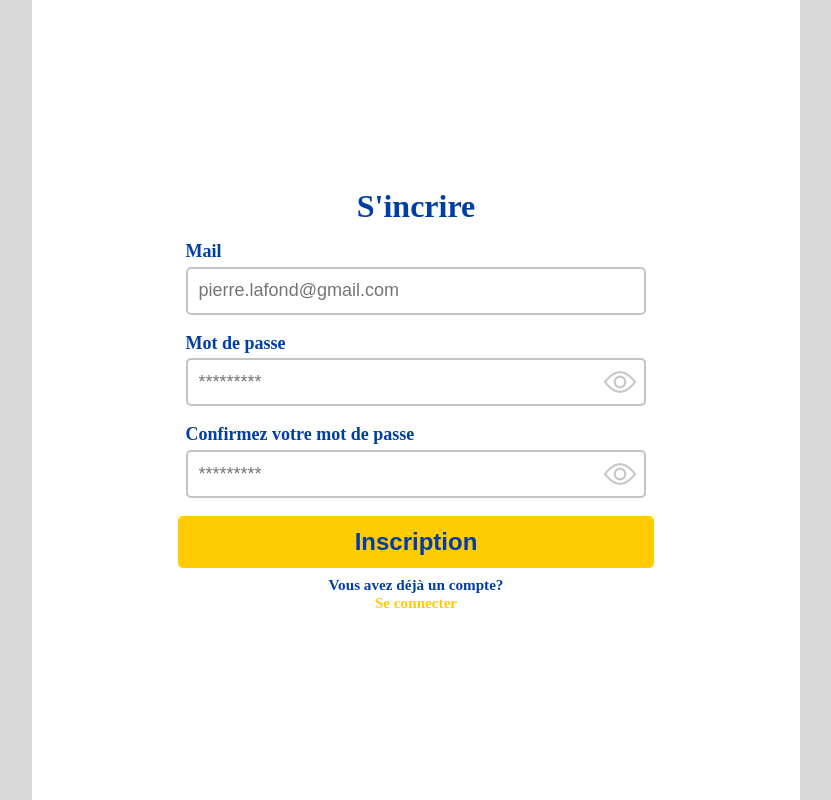
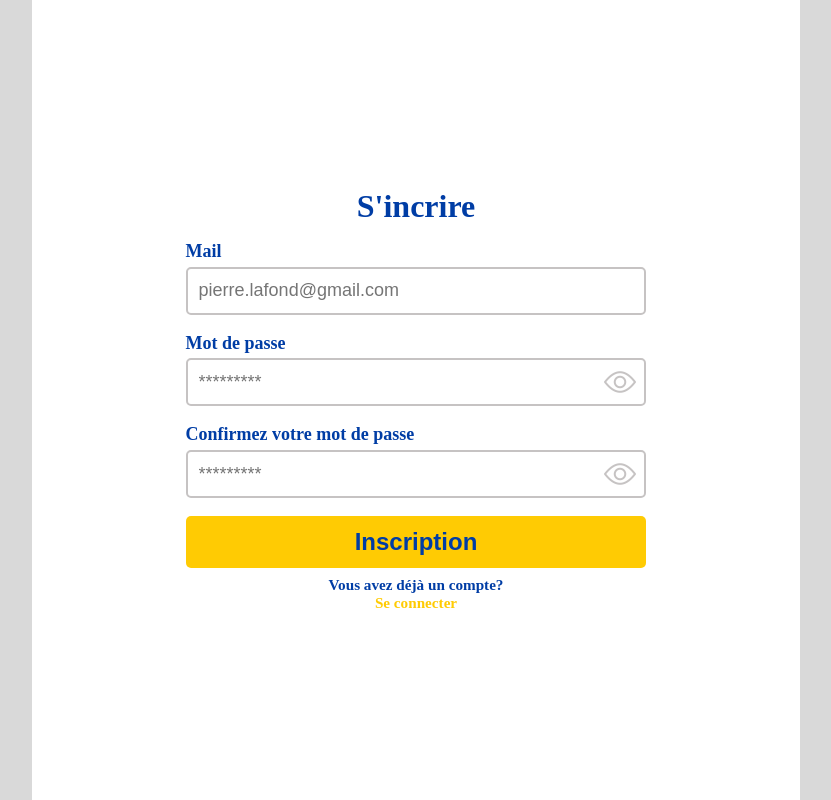
Before and after one commit to WildCodeSchool/2023-02-JS-Bordeaux-project-3-groupe1, a React (Vite) app in the folder frontend/: page /register in a window 1280 px wide. Shown: the whole page, without its empty margins (224-1055 px from the left). Built offline with nearby package versions, Linux system fonts and the light colour scheme.

Commit message:
register responsive fixed

```diff
--- a/frontend/src/assets/mixins/mixins.scss
+++ b/frontend/src/assets/mixins/mixins.scss
@@ -1,5 +1,5 @@
 @mixin tablet {
-  @media (min-width: 744px) {
+  @media (min-width: 768px) {
     @content;
   }
 }
--- a/frontend/src/pages/register/Register.scss
+++ b/frontend/src/pages/register/Register.scss
@@ -54,7 +54,7 @@
           font-size: $app-heading-three;
         }
         @include desktop {
-          width: 62%;
+          width: 60%;
           font-size: $app-heading-three;
           font-weight: bold;
           height: 6.5vh;
@@ -115,7 +115,7 @@
           @include desktop {
           }
           .visibleImg {
-            width: 6vw;
+            width: 6.5vw;
             height: 4vh;
             margin: 0 3% 0 0;
 
```
